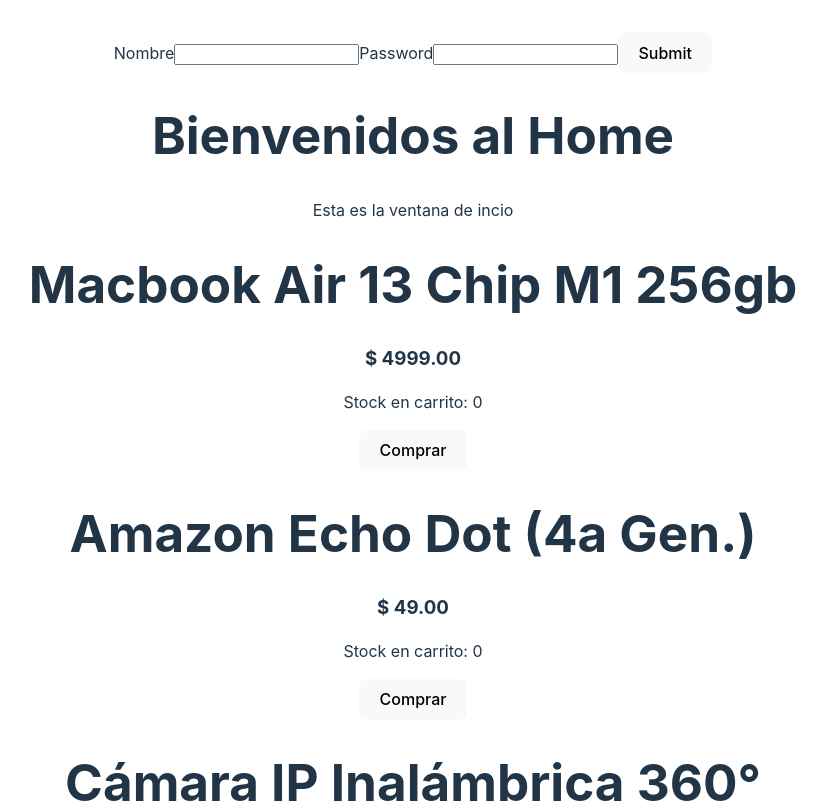
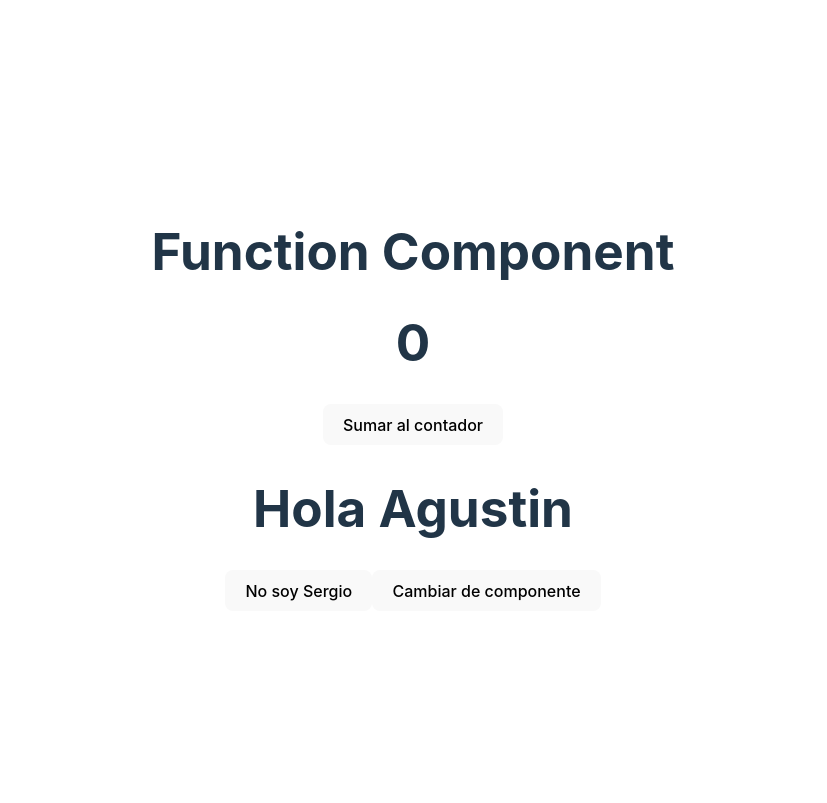
Before and after one commit to jum8/FE3_Clase20S, a React (Vite) app: page / in a window 1280 px wide. Shown: the top 803 px of the page, without its empty margins (227-1054 px from the left). Built offline with nearby package versions, Linux system fonts and the light colour scheme.

Commit message:
Clase 13 - useEffect

```diff
--- a/src/App.jsx
+++ b/src/App.jsx
@@ -1,20 +1,19 @@
 import { useState } from 'react'
 import './App.css'
-import Login from './Clase 10/Components/Login'
-import Home from './Clase 10/Pages/Home'
+import ClassComponent from './Clase 13/ClassComponent'
+import FuncComponent from './Clase 13/FuncComponent'
+
 
 const App = () =>  {
-  const [total, setTotal] = useState(0)
 
-  const comprar = () => {
-    // setTotal(prev => prev +1)
-    setTotal(total + 1)
-  }
+  const [toggle, setToggle] = useState(false)
+
   return (
     <>
-      <Login/>
-      <Home comprar={comprar}/>
-      <h1>{total}</h1>
+    {toggle ? <ClassComponent/> :  <FuncComponent/>}
+      <button onClick={() => setToggle(!toggle)}>
+        Cambiar de componente
+      </button>
     </>
   )
 }
--- a/src/Clase 10/Components/Card.jsx
+++ b/src/Clase 10/Components/Card.jsx
@@ -8,7 +8,10 @@
             <h1>{nombre}</h1>
             <h3>{precio}</h3>
             <p>Stock en carrito: {total}</p>
-            <button onClick={() => {comprar(); setTotal(total + 1)}}> Comprar</button>
+            <button onClick={() => {
+                comprar()
+                setTotal(total + 1)
+            }}> Comprar</button>
         </>
     )
 }
--- a/src/Clase 10/Components/Login.jsx
+++ b/src/Clase 10/Components/Login.jsx
@@ -1,11 +1,11 @@
 import React, { useState } from 'react'
 
 const Login = () => {
-    const [name, setName] = useState('')
+    const [Name, setName] = useState('')
 
     const handleSubmit = (e) => {
         e.preventDefault()
-        if(name.length > 3){
+        if(Name.length > 3){
             alert('Bien ahí')
             e.target.reset()
             setName('')
@@ -14,7 +14,7 @@
 
   return (
     <form onSubmit={handleSubmit}>
-        {name}
+        {Name}
         <label >Nombre</label>
         <input type="text" onChange={(e) => setName(e.target.value)}/>
         <label >Password</label>
--- /dev/null
+++ b/src/Clase 13/ClassComponent.jsx
@@ -0,0 +1,35 @@
+import { Component } from "react";
+
+export default class ClassComponent extends Component {
+  constructor(){
+    super()
+    this.state = {
+      name: 'Maxi',
+      count: 0
+    }
+    console.log('Se ejecuta el constructor')
+  }
+  componentDidMount() {
+    console.log('Se montó el componente de clase')
+    setTimeout(() => {
+      this.setState({name: 'Flor'})
+    }, 2000)
+  }
+  componentDidUpdate(){
+    console.log('El componente de clase se actualizó')
+  }
+  componentWillUnmount() {
+    console.log('El componente de clase se desmontó')
+  }
+
+
+    render() {
+      console.log('Se ejecutó el render')
+      return <>
+        <h1>Class component</h1>
+        <h3>{this.state.name}</h3>
+        <h1>{this.state.count}</h1>
+        <button onClick={() => this.setState({count: this.state.count + 1})}>Sumar al contador</button>
+      </>
+    }
+}
--- /dev/null
+++ b/src/Clase 13/FuncComponent.jsx
@@ -0,0 +1,36 @@
+import React, { useEffect, useState } from 'react'
+
+const FuncComponent = (props) =>{
+    const [user, setUser] = useState({
+        name: 'Sergio',
+        count: 0,
+    })
+
+    useEffect(() => {
+        console.log('Esto se ejecuta cuando se monta')
+        setTimeout(() => {
+            setUser(prev => {
+                return {...prev, name: 'Agustin'}
+            })
+        }, 2000)
+        return () => {
+            console.log('El componente de función se desmontó')
+        }
+    }, [])
+
+    useEffect(() => {
+        console.log('Esto se ejecuta cuando el estado user se actualiza')
+    }, [user])
+
+    return <>
+        <h1>Function Component</h1>
+        <h1>{user.count}</h1>
+        <button onClick={() => setUser((prev) => ({...prev, count: prev.count + 1}))}>
+            Sumar al contador
+        </button>
+        <h1>Hola {user.name}</h1>
+        <button onClick={() => setUser({...user, name: 'Juanma'})}>No soy Sergio</button>
+    </>
+}
+
+export default FuncComponent
```
Also changed, not shown: src/Clase 10/App.jsx (added, +22 -0 lines).
